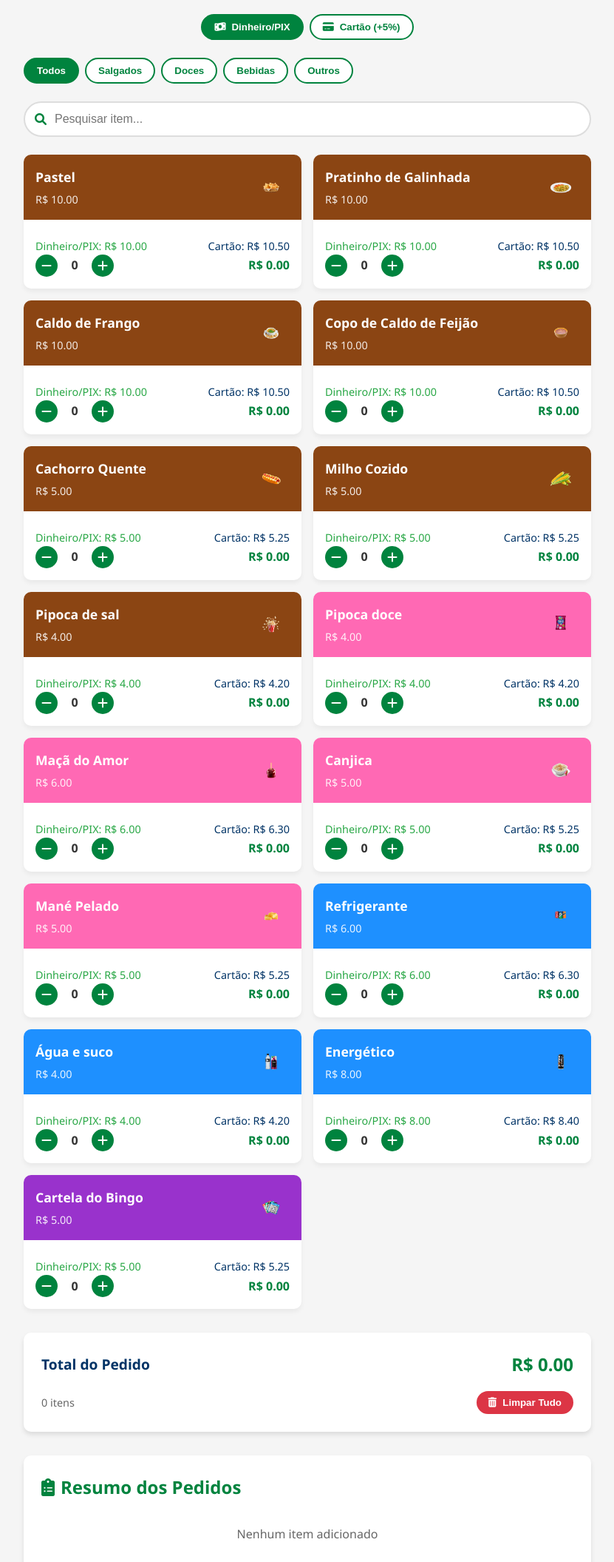
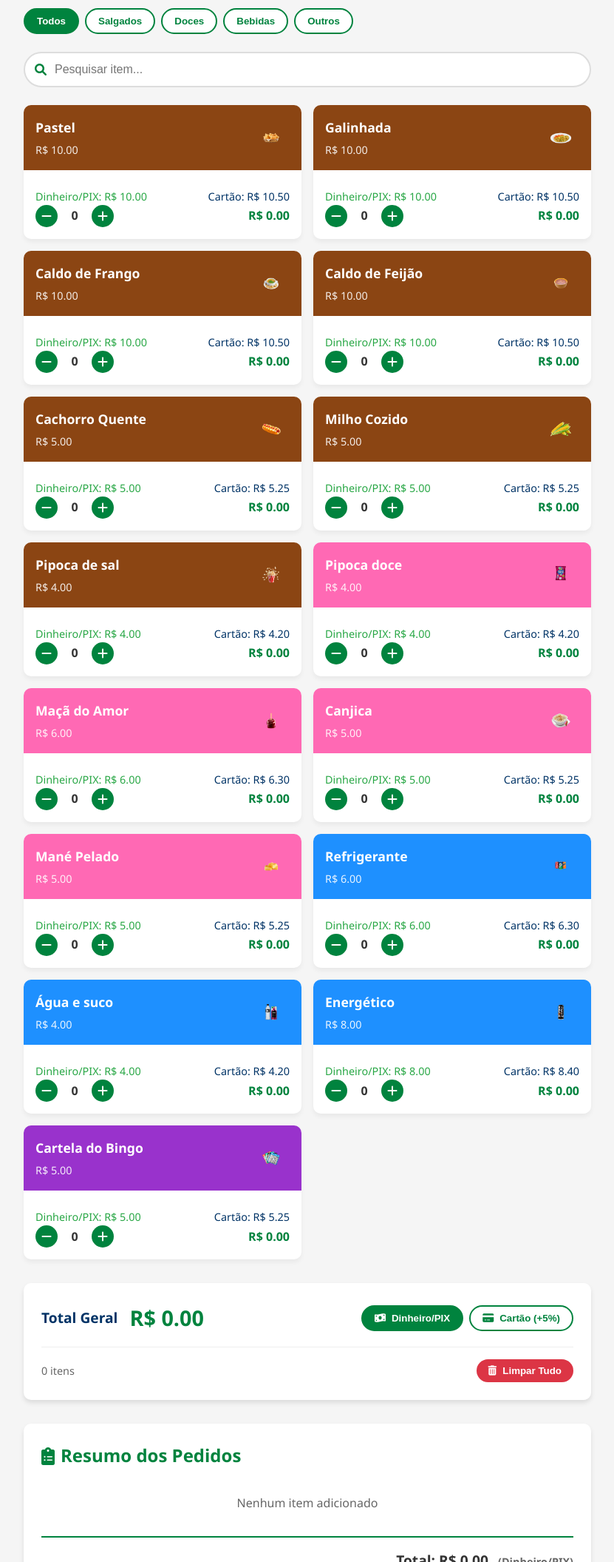
Before and after one commit to LuisSchons/LuisSchons.github.io, a plain HTML site: page index.html in a window 1280 px wide. Shown: the part 288-2399 px from the top of the page at 74% size, without its empty margins (224-1055 px from the left). Drawn offline with Linux system fonts and the light colour scheme.

Commit message:
Versão 3.0

```diff
--- a/index.html
+++ b/index.html
@@ -16,15 +16,6 @@
     </header>
 
     <main>
-        <div class="payment-methods">
-            <button class="payment-btn active" data-method="cash" onclick="setPaymentMethod('cash')">
-                <i class="fas fa-money-bill-wave"></i> Dinheiro/PIX
-            </button>
-            <button class="payment-btn" data-method="card" onclick="setPaymentMethod('card')">
-                <i class="fas fa-credit-card"></i> Cartão (+5%)
-            </button>
-        </div>
-
         <div class="categories">
             <button class="category-btn active" data-category="all">Todos</button>
             <button class="category-btn" data-category="salgados">Salgados</button>
@@ -41,9 +32,19 @@
         <div id="items-container" class="items-grid"></div>
 
         <div class="summary">
-            <div class="total-container">
-                <h2>Total do Pedido</h2>
-                <div class="total-value">R$ <span id="total-value">0.00</span></div>
+            <div class="summary-header">
+                <div class="total-container">
+                    <h2>Total Geral</h2>
+                    <div class="total-value">R$ <span id="total-value">0.00</span></div>
+                </div>
+                <div class="payment-methods">
+                    <button class="payment-btn active" data-method="cash" onclick="setPaymentMethod('cash')">
+                        <i class="fas fa-money-bill-wave"></i> Dinheiro/PIX
+                    </button>
+                    <button class="payment-btn" data-method="card" onclick="setPaymentMethod('card')">
+                        <i class="fas fa-credit-card"></i> Cartão (+5%)
+                    </button>
+                </div>
             </div>
             <div class="summary-details">
                 <div id="items-count">0 itens</div>
--- a/src/script.js
+++ b/src/script.js
@@ -1,9 +1,9 @@
 const items = [
     // Salgados
     { name: "Pastel", cashPrice: 10.00, cardPrice: 10.50, category: "salgados", image: "pastel.png" },
-    { name: "Pratinho de Galinhada", cashPrice: 10.00, cardPrice: 10.50, category: "salgados", image: "galinhada.png" },
+    { name: "Galinhada", cashPrice: 10.00, cardPrice: 10.50, category: "salgados", image: "galinhada.png" },
     { name: "Caldo de Frango", cashPrice: 10.00, cardPrice: 10.50, category: "salgados", image: "caldo-frango.png" },
-    { name: "Copo de Caldo de Feijão", cashPrice: 10.00, cardPrice: 10.50, category: "salgados", image: "caldo-feijao.png" },
+    { name: "Caldo de Feijão", cashPrice: 10.00, cardPrice: 10.50, category: "salgados", image: "caldo-feijao.png" },
     { name: "Cachorro Quente", cashPrice: 5.00, cardPrice: 5.25, category: "salgados", image: "cachorro-quente.png" },
     { name: "Milho Cozido", cashPrice: 5.00, cardPrice: 5.25, category: "salgados", image: "milho.png" },
     { name: "Pipoca de sal", cashPrice: 4.00, cardPrice: 4.20, category: "salgados", image: "pipoca-sal.png" },
@@ -71,8 +71,16 @@ function renderItems() {
     const container = document.getElementById('items-container');
     container.innerHTML = '';
 
-    let total = 0;
+    let generalTotal = 0;
     let itemsCount = 0;
+
+    // Calcula o total geral independente dos filtros
+    items.forEach(item => {
+        const price = paymentMethod === 'cash' ? item.cashPrice : item.cardPrice;
+        const quantity = quantities[item.name] || 0;
+        generalTotal += quantity * price;
+        itemsCount += quantity;
+    });
 
     const filteredItems = items.filter(item => {
         const matchesCategory = currentCategory === 'all' || item.category === currentCategory;
@@ -82,7 +90,7 @@ function renderItems() {
 
     if (filteredItems.length === 0) {
         container.innerHTML = '<div class="no-items">Nenhum item encontrado</div>';
-        updateSummary(total, itemsCount);
+        updateSummary(generalTotal, itemsCount);
         return;
     }
 
@@ -90,8 +98,6 @@ function renderItems() {
         const price = paymentMethod === 'cash' ? item.cashPrice : item.cardPrice;
         const quantity = quantities[item.name] || 0;
         const itemTotal = quantity * price;
-        total += itemTotal;
-        itemsCount += quantity;
 
         const itemElement = document.createElement('div');
         itemElement.className = `item-card category-${item.category}`;
@@ -129,7 +135,7 @@ function renderItems() {
         container.appendChild(itemElement);
     });
 
-    updateSummary(total, itemsCount);
+    updateSummary(generalTotal, itemsCount);
     updateOrderSummary();
 }
 
@@ -137,7 +143,6 @@ function changeQuantity(itemName, change) {
     quantities[itemName] += change;
     if (quantities[itemName] < 0) quantities[itemName] = 0;
     renderItems();
-    updateOrderSummary();
 }
 
 function resetAll() {
@@ -146,7 +151,6 @@ function resetAll() {
             quantities[item.name] = 0;
         });
         renderItems();
-        updateOrderSummary();
     }
 }
 
--- a/src/styles.css
+++ b/src/styles.css
@@ -48,32 +48,6 @@ main {
     max-width: 800px;
     margin: 0 auto;
     padding: 1rem;
-}
-
-.payment-methods {
-    display: flex;
-    gap: 0.5rem;
-    margin: 1rem 0;
-    justify-content: center;
-}
-
-.payment-btn {
-    background-color: white;
-    border: 2px solid var(--if-primary);
-    color: var(--if-primary);
-    padding: 0.5rem 1rem;
-    border-radius: 50px;
-    font-weight: 600;
-    cursor: pointer;
-    transition: all 0.3s ease;
-    display: flex;
-    align-items: center;
-    gap: 0.5rem;
-}
-
-.payment-btn:hover, .payment-btn.active {
-    background-color: var(--if-primary);
-    color: white;
 }
 
 .categories {
@@ -162,7 +136,6 @@ main {
     display: flex;
     align-items: center;
     justify-content: space-between;
-    background-clip: padding-box;
 }
 
 .item-name-container {
@@ -185,8 +158,8 @@ main {
     height: 50px;
     object-fit: contain;
     margin-left: 10px;
+    background: transparent;
     border: none;
-    background: transparent;
 }
 
 .item-body {
@@ -263,28 +236,64 @@ main {
     margin-top: 2rem;
 }
 
-.total-container {
+.summary-header {
     display: flex;
     justify-content: space-between;
     align-items: center;
     margin-bottom: 1rem;
+    flex-wrap: wrap;
+    gap: 1rem;
+}
+
+.total-container {
+    display: flex;
+    align-items: center;
+    gap: 1rem;
 }
 
 .total-container h2 {
     font-size: 1.2rem;
     color: var(--if-dark);
+    margin: 0;
 }
 
 .total-value {
-    font-size: 1.5rem;
+    font-size: 1.8rem;
     font-weight: 700;
     color: var(--if-primary);
+}
+
+.payment-methods {
+    display: flex;
+    gap: 0.5rem;
+}
+
+.payment-btn {
+    background-color: white;
+    border: 2px solid var(--if-primary);
+    color: var(--if-primary);
+    padding: 0.5rem 1rem;
+    border-radius: 50px;
+    font-weight: 600;
+    cursor: pointer;
+    transition: all 0.3s ease;
+    display: flex;
+    align-items: center;
+    gap: 0.5rem;
+    white-space: nowrap;
+}
+
+.payment-btn:hover, .payment-btn.active {
+    background-color: var(--if-primary);
+    color: white;
 }
 
 .summary-details {
     display: flex;
     justify-content: space-between;
     align-items: center;
+    padding-top: 1rem;
+    border-top: 1px solid #eee;
 }
 
 #items-count {
@@ -380,11 +389,17 @@ main {
         grid-template-columns: 1fr;
     }
 
-    .categories, .payment-methods {
-        flex-wrap: wrap;
+    .summary-header {
+        flex-direction: column;
+        align-items: stretch;
     }
 
-    .category-btn, .payment-btn {
+    .payment-methods {
+        justify-content: center;
+        margin-top: 1rem;
+    }
+
+    .category-btn {
         padding: 0.5rem;
         font-size: 0.8rem;
     }
```
